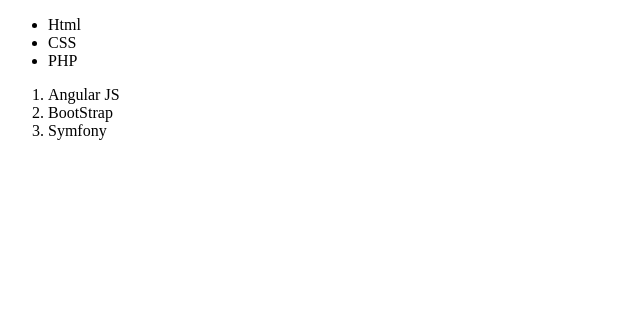
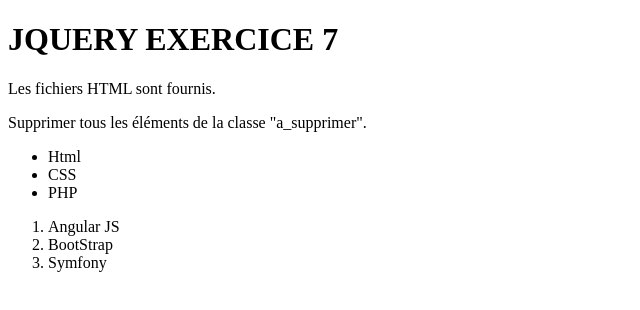
Before and after one commit to Sandy-Tran/Jquery-Exo7, a plain HTML site: page index.html in a window 1280 px wide. Shown: the whole page, without its empty margins (0-640 px from the left). Drawn offline with nearby package versions, Linux system fonts and the light colour scheme.

Commit message:
Exo7 modifié

```diff
--- a/index.html
+++ b/index.html
@@ -6,6 +6,12 @@
   <script src="script.js"></script>
   <title>Exercice 7</title>
 </head>
+<body>
+  <div>
+    <h1>JQUERY EXERCICE 7</h1>
+    <p>Les fichiers HTML sont fournis.</p>
+    <p>Supprimer tous les éléments de la classe "a_supprimer".</p>
+  </div>
   <ul>
     <li>Html</li>
     <li>CSS</li>
```
